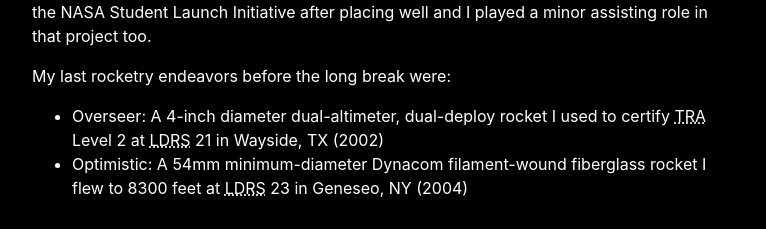
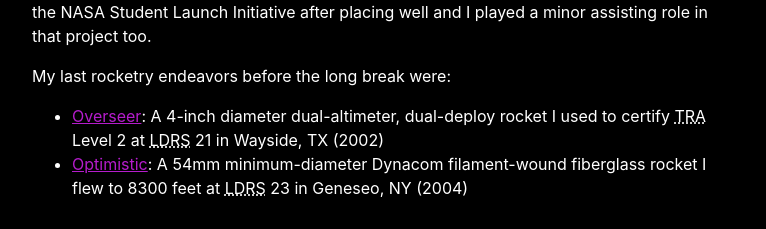
Before and after one commit to rocketlabdelta/rocketlabdelta.com, a Jekyll site: the page built from _posts/2020-01-24-backstory.md, in a window 1280 px wide. Shown: the part 1304-1533 px from the top of the page, without its empty margins (256-1022 px from the left). Built offline with Jekyll 4.4.1, drawn with Linux system fonts in a browser that asks for light colours; part of the change alters nothing that is shown.

```diff
--- a/_posts/2020-01-24-backstory.md
+++ b/_posts/2020-01-24-backstory.md
@@ -45,8 +45,8 @@ One of his teams was selected to participate in the NASA Student Launch Initiati
 
 My last rocketry endeavors before the long break were:
 
-* Overseer: A 4-inch diameter dual-altimeter, dual-deploy rocket I used to certify TRA Level 2 at LDRS 21 in Wayside, TX (2002)
-* Optimistic: A 54mm minimum-diameter Dynacom filament-wound fiberglass rocket I flew to 8300 feet at LDRS 23 in Geneseo, NY (2004)
+* [Overseer][4]: A 4-inch diameter dual-altimeter, dual-deploy rocket I used to certify TRA Level 2 at LDRS 21 in Wayside, TX (2002)
+* [Optimistic][5]: A 54mm minimum-diameter Dynacom filament-wound fiberglass rocket I flew to 8300 feet at LDRS 23 in Geneseo, NY (2004)
 
 *[BAR]: Born-Again Rocketeer
 *[LDRS]: Large and Dangerous Rocket Ships
@@ -56,3 +56,5 @@ My last rocketry endeavors before the long break were:
 [1]: https://www.danhorst.com
 [2]: http://www.tripoli.org/
 [3]: https://www.nar.org/
+[4]: {{ "/fleet/overseer/" | relative_url }}
+[5]: {{ "/fleet/optimistic/" | relative_url }}
```
